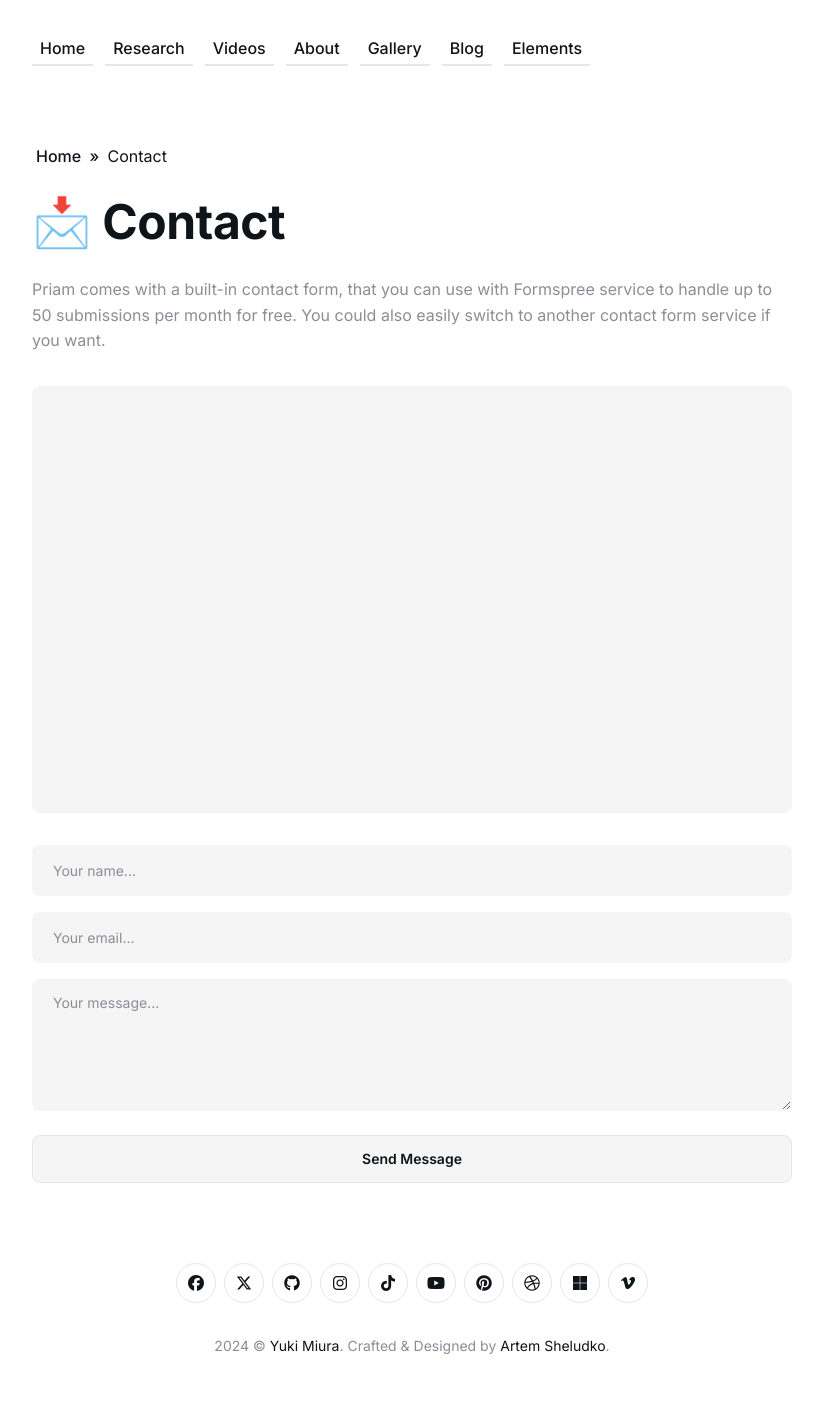
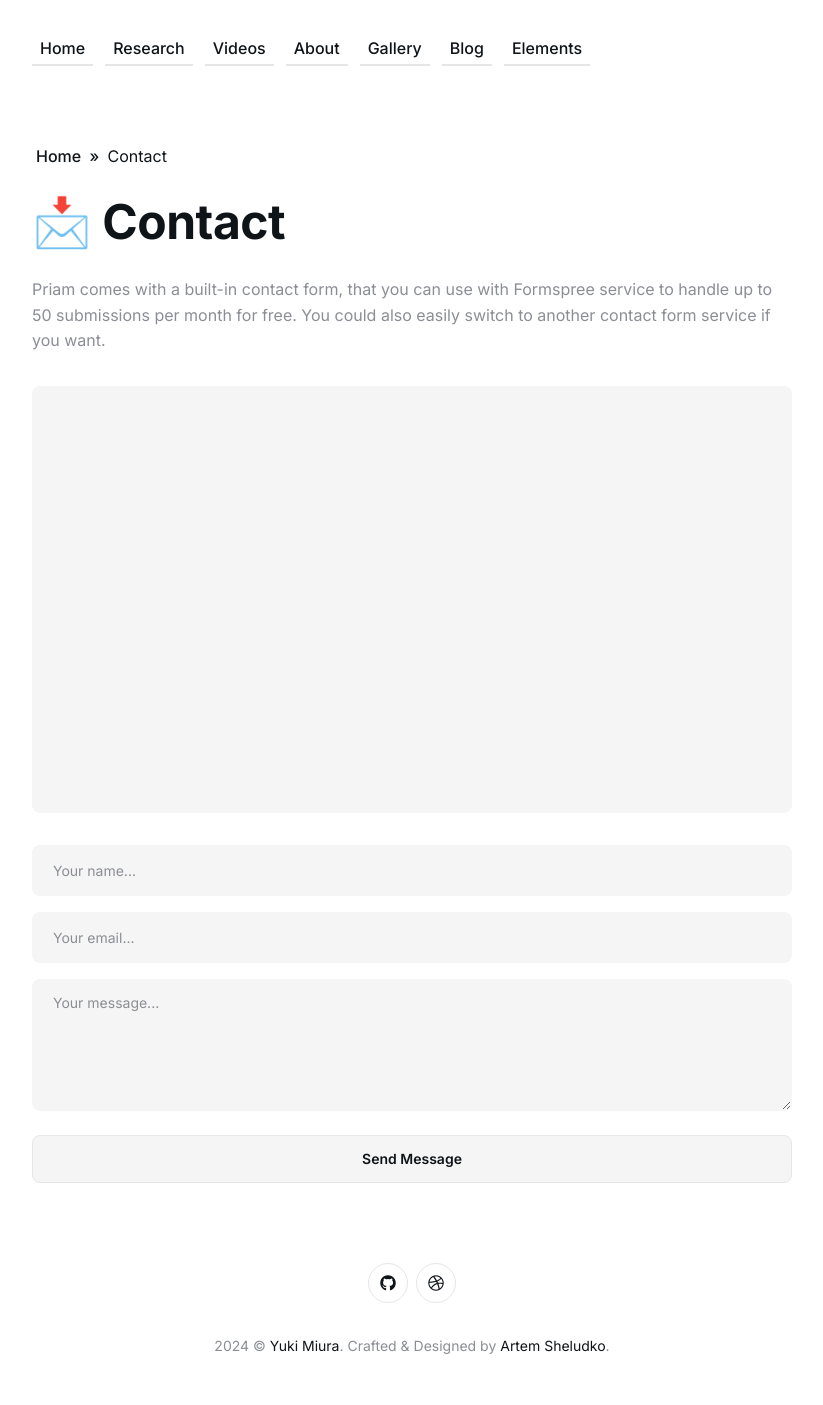
Before and after one commit to ykmiura/ykmiura.github.io, a Jekyll site: the page built from _pages/contact.html, in a window 1280 px wide. Shown: the whole page, without its empty margins (228-1051 px from the left). Built offline with Jekyll 4.4.1, drawn with Linux system fonts in a browser that asks for light colours.

Commit message:
Update settings.yml

```diff
--- a/_data/settings.yml
+++ b/_data/settings.yml
@@ -47,10 +47,10 @@ author:
   author_avatar: '/images/01-1.jpg'
 
 #-------------------------------
-# Projects Settings
+# Research Settings
 projects_settings:
   enable: true
-  projects_title: Portfolio
+  projects_title: Research
   projects_description:
 
 #-------------------------------
@@ -79,16 +79,8 @@ gallery_settings:
 #-------------------------------
 # Social Icons Settings
 social:
-- {icon: "fa-brands fa-facebook", name: "Facebook", link: "https://facebook.com"}
-- {icon: "fa-brands fa-x-twitter", name: "Twitter", link: "https://twitter.com"}
 - {icon: "fa-brands fa-github", name: "Github", link: "https://github.com"}
-- {icon: "fa-brands fa-instagram", name: "Instagram", link: "https://instagram.com"}
-- {icon: "fa-brands fa-tiktok", name: "Tiktok", link: "https://tiktok.com"}
-- {icon: "fa-brands fa-youtube", name: "Youtube", link: "https://youtube.com"}
-- {icon: "fa-brands fa-pinterest", name: "Pinterest", link: "https://pinterest.com"}
 - {icon: "fa-brands fa-dribbble", name: "Dribbble", link: "https://dribbble.com"}
-- {icon: "fa-brands fa-microsoft", name: "Microsoft", link: "https://microsoft.com"}
-- {icon: "fa-brands fa-vimeo-v", name: "Vimeo", link: "https://vimeo.com"}
 
 # Example of adding a new link to the footer - {icon: "fa-brands fa-dribbble", name: "Dribbble" link: "https://dribbble.com"}
 # Other icons can be found at https://fontawesome.com/search?o=r&m=free
```
